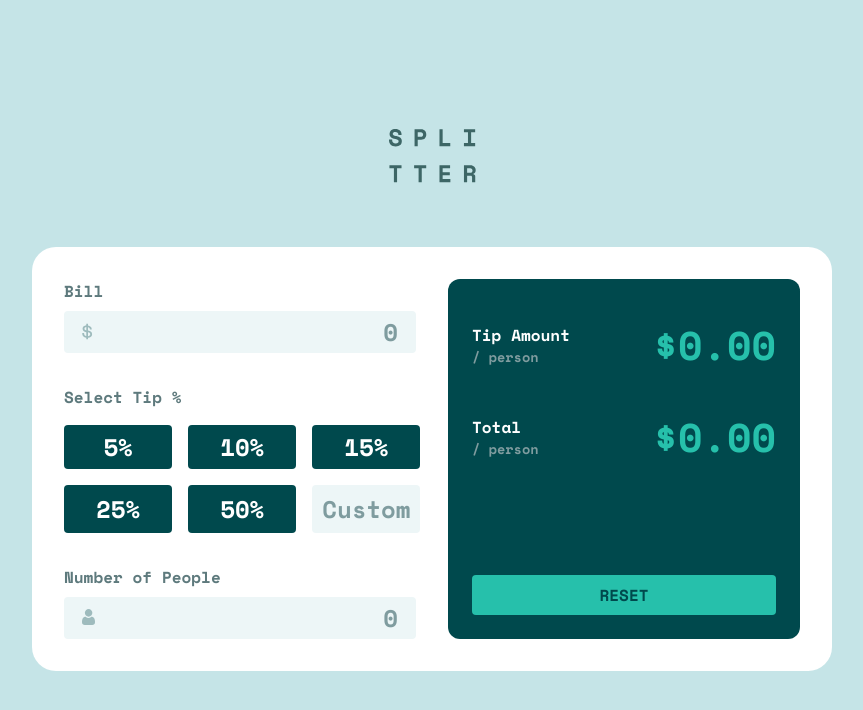
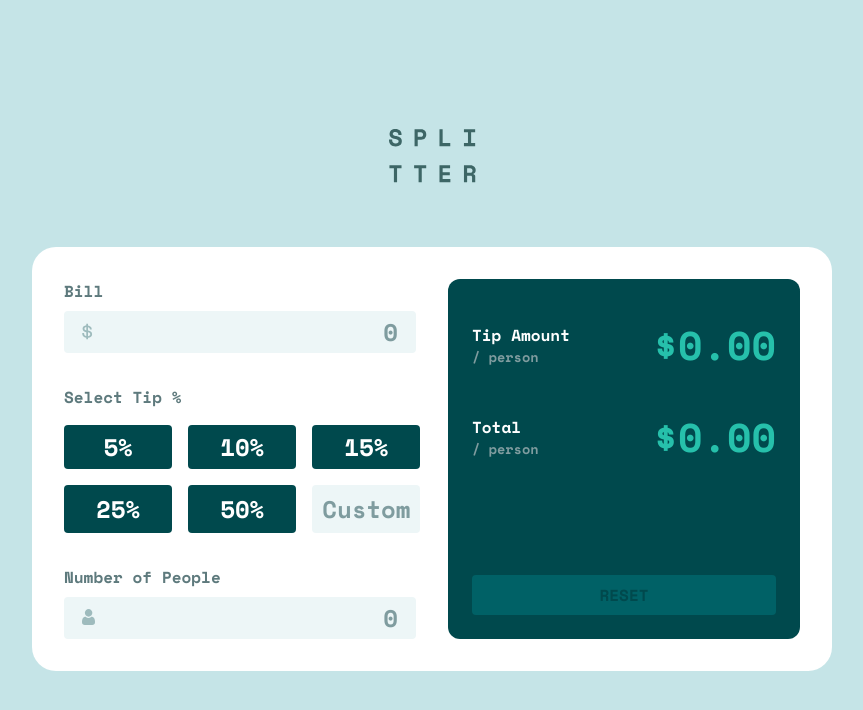
Before and after one commit to Appz-dk/splitter-app, a React (Vite) app: page / in a window 1280 px wide. Shown: the top 710 px of the page, without its empty margins (208-1071 px from the left). Built offline with nearby package versions, Linux system fonts and the light colour scheme.

Commit message:
Added disabled styling for Reset button.

```diff
--- a/src/App.css
+++ b/src/App.css
@@ -12,8 +12,10 @@
   --neutral-400: hsl(185, 41%, 84%);
   /* Should be 97% lightness, but I think it's too light */
   --neutral-200: hsl(189, 41%, 95%);
+
   --White: hsl(0, 0%, 100%);
   --validate-clr: hsl(354, 70%, 60%);
+  --btn-disabled-clr: hsl(183, 100%, 20%);
 
   /* Fonts */
   --font: "Space Mono", monospace;
@@ -248,6 +250,11 @@
   background-color: var(--hover-clr);
 }
 
+.output-container button:disabled {
+  cursor: not-allowed;
+  background-color: var(--btn-disabled-clr);
+}
+
 /* ####################### */
 /* Layout changes */
 /* ####################### */
--- a/src/components/output/Output.tsx
+++ b/src/components/output/Output.tsx
@@ -7,6 +7,7 @@
 };
 
 const Output: React.FC<OutputProps> = ({ billOutput, billReset }) => {
+  console.log(billOutput.totalPerPerson !== 0);
   return (
     <div className="output-container">
       <OutputAmount
@@ -17,7 +18,9 @@
         outputAmount={billOutput.totalPerPerson.toFixed(2) || "0.00"}
         outputType="Total"
       />
-      <button onClick={billReset}>Reset</button>
+      <button onClick={billReset} disabled={billOutput.totalPerPerson === 0}>
+        Reset
+      </button>
     </div>
   );
 };
```
